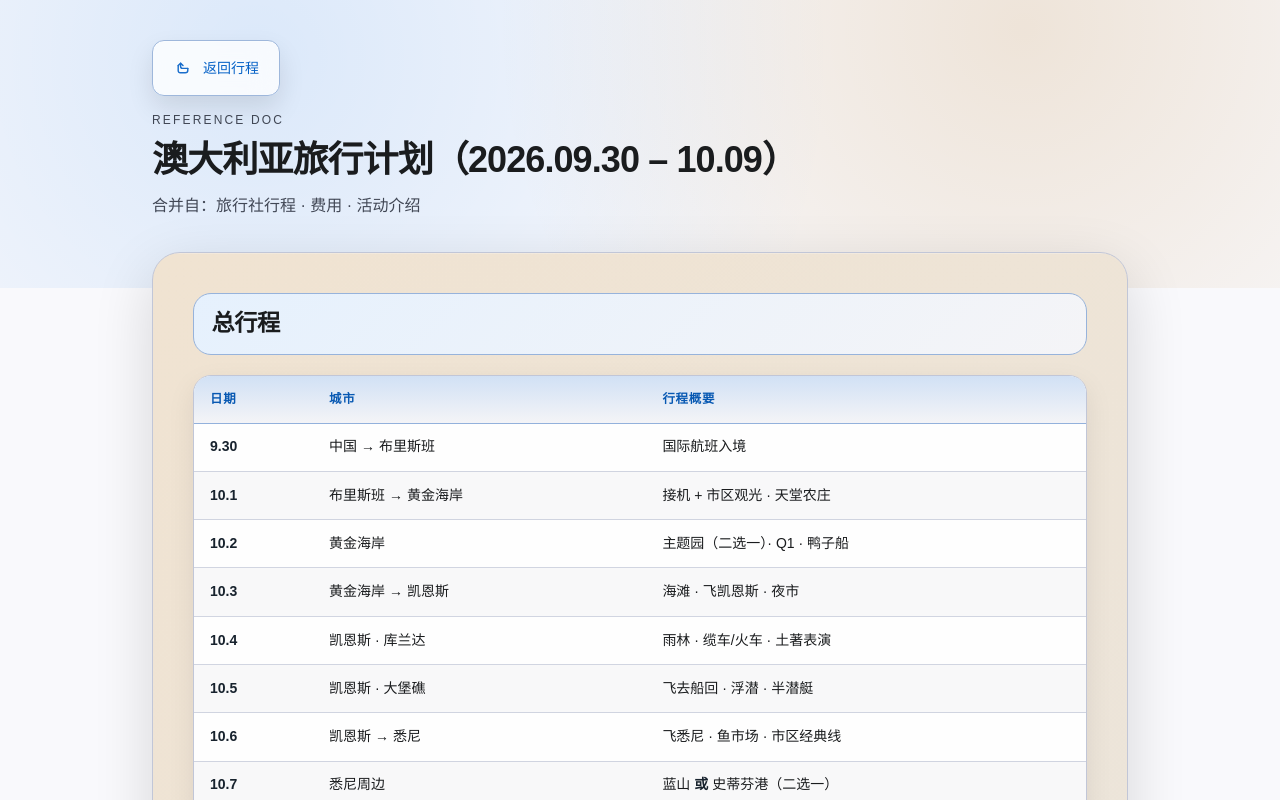
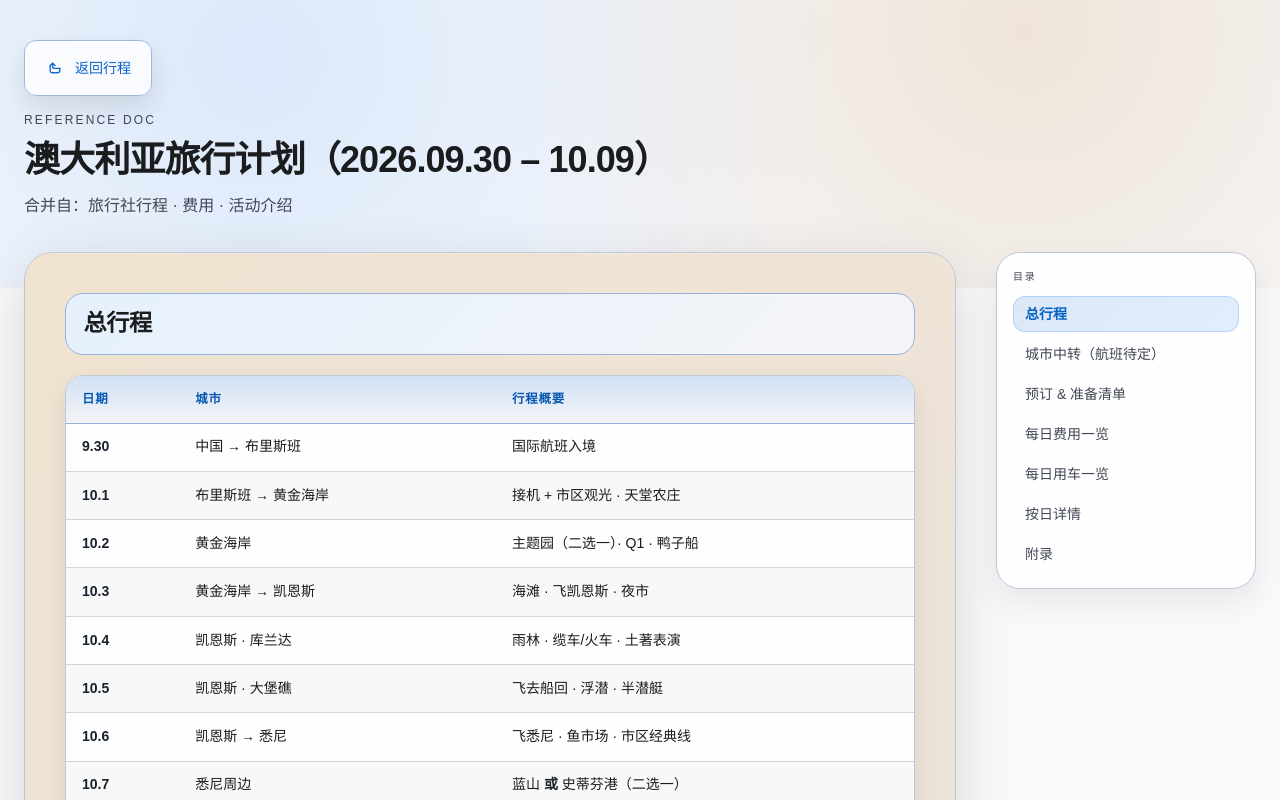
Before and after one commit to wangjian7/trip.jimmiewang.com, a Next.js app: page /trips/au-2026-09-30/reference in a window 1280 px wide. Shown: the top 800 px of the page. Built offline with nearby package versions, Linux system fonts and the light colour scheme.

Commit message:
no message

```diff
--- a/src/app/globals.css
+++ b/src/app/globals.css
@@ -309,7 +309,7 @@ body {
 
   .vv-reference-page {
     position: relative;
-    overflow-x: clip;
+    scroll-behavior: smooth;
   }
 
   .vv-reference-doc {
@@ -368,7 +368,7 @@ body {
     font-weight: 650;
     letter-spacing: -0.02em;
     line-height: 1.35;
-    scroll-margin-top: 1.5rem;
+    scroll-margin-top: 6rem;
   }
 
   .vv-markdown-h2:first-child,
@@ -519,6 +519,37 @@ body {
     font-weight: 650;
     color: color-mix(in srgb, var(--foreground) 92%, var(--vv-markdown-accent));
   }
+
+  .vv-reference-toc-mobile {
+    border-color: color-mix(in srgb, var(--vv-outline-variant) 72%, transparent);
+    background: color-mix(in srgb, var(--background) 82%, transparent);
+  }
+
+  .vv-reference-toc-panel {
+    border: 1px solid var(--vv-outline-variant);
+    background: color-mix(in srgb, var(--vv-surface-lowest) 92%, var(--vv-surface-low));
+    box-shadow: 0 12px 32px color-mix(in srgb, #000000 8%, transparent);
+  }
+
+  .vv-reference-toc-link-idle {
+    color: var(--vv-on-surface-variant);
+  }
+
+  .vv-reference-toc-link-idle:hover {
+    background: color-mix(in srgb, var(--vv-accent-2) 8%, var(--vv-surface-low));
+    color: var(--foreground);
+  }
+
+  .vv-reference-toc-link-active {
+    background: linear-gradient(
+      135deg,
+      color-mix(in srgb, var(--vv-accent) 14%, var(--vv-surface-lowest)),
+      color-mix(in srgb, var(--vv-accent-2) 12%, var(--vv-surface-lowest))
+    );
+    color: color-mix(in srgb, var(--vv-accent-2) 82%, var(--foreground));
+    font-weight: 600;
+    box-shadow: inset 0 0 0 1px color-mix(in srgb, var(--vv-accent-2) 18%, transparent);
+  }
 }
 
 @media print {
--- a/src/app/trips/[slug]/reference/page.tsx
+++ b/src/app/trips/[slug]/reference/page.tsx
@@ -26,6 +26,7 @@ export default async function TripReferencePage({
       title={doc.title}
       subtitle={doc.subtitle}
       content={doc.content}
+      toc={doc.toc}
     />
   );
 }
--- a/src/components/MarkdownContent.tsx
+++ b/src/components/MarkdownContent.tsx
@@ -1,8 +1,36 @@
 import type { Components } from "react-markdown";
+import type { ReactNode } from "react";
 import ReactMarkdown from "react-markdown";
 import remarkGfm from "remark-gfm";
+import { createHeadingSlugger } from "@/lib/markdown-slug";
 
-const markdownComponents: Components = {
+function getTextContent(node: ReactNode): string {
+  if (typeof node === "string") return node;
+  if (typeof node === "number") return String(node);
+  if (Array.isArray(node)) return node.map(getTextContent).join("");
+  if (node && typeof node === "object" && "props" in node) {
+    const props = node.props as { children?: ReactNode };
+    return getTextContent(props.children);
+  }
+  return "";
+}
+
+function createMarkdownComponents(slugger: ReturnType<typeof createHeadingSlugger>): Components {
+  function heading(
+    Tag: "h2" | "h3" | "h4",
+    className: string,
+  ): Components["h2"] {
+    return ({ children, ...props }) => {
+      const id = slugger.slug(getTextContent(children));
+      return (
+        <Tag id={id} className={className} {...props}>
+          {children}
+        </Tag>
+      );
+    };
+  }
+
+  return {
     table: ({ children, ...props }) => (
       <div className="vv-markdown-table-wrap">
         <table {...props}>{children}</table>
@@ -13,21 +41,9 @@ const markdownComponents: Components = {
     tr: ({ children, ...props }) => <tr {...props}>{children}</tr>,
     th: ({ children, ...props }) => <th {...props}>{children}</th>,
     td: ({ children, ...props }) => <td {...props}>{children}</td>,
-  h2: ({ children, ...props }) => (
-    <h2 className="vv-markdown-h2" {...props}>
-      {children}
-    </h2>
-  ),
-  h3: ({ children, ...props }) => (
-    <h3 className="vv-markdown-h3" {...props}>
-      {children}
-    </h3>
-  ),
-  h4: ({ children, ...props }) => (
-    <h4 className="vv-markdown-h4" {...props}>
-      {children}
-    </h4>
-  ),
+    h2: heading("h2", "vv-markdown-h2"),
+    h3: heading("h3", "vv-markdown-h3"),
+    h4: heading("h4", "vv-markdown-h4"),
     blockquote: ({ children, ...props }) => (
       <blockquote className="vv-markdown-callout" {...props}>
         {children}
@@ -45,10 +61,13 @@ const markdownComponents: Components = {
       </code>
     ),
   };
+}
 
 export function MarkdownContent({ content }: { content: string }) {
+  const components = createMarkdownComponents(createHeadingSlugger());
+
   return (
-    <ReactMarkdown remarkPlugins={[remarkGfm]} components={markdownComponents}>
+    <ReactMarkdown remarkPlugins={[remarkGfm]} components={components}>
       {content}
     </ReactMarkdown>
   );
--- /dev/null
+++ b/src/components/ReferenceDocLayout.tsx
@@ -0,0 +1,166 @@
+"use client";
+
+import {
+  createContext,
+  useContext,
+  useEffect,
+  useState,
+  type ReactNode,
+} from "react";
+import type { TocItem } from "@/lib/markdown-toc";
+
+type TocContextValue = {
+  activeId: string;
+  navigate: (id: string) => void;
+};
+
+const TocContext = createContext<TocContextValue | null>(null);
+
+function scrollToHeading(id: string) {
+  const el = document.getElementById(id);
+  if (!el) return;
+  el.scrollIntoView({ behavior: "smooth", block: "start" });
+  history.replaceState(null, "", `#${id}`);
+}
+
+function useTocController(items: TocItem[]) {
+  const [activeId, setActiveId] = useState(items[0]?.id ?? "");
+
+  useEffect(() => {
+    if (items.length === 0) return;
+
+    const hash = decodeURIComponent(window.location.hash.replace(/^#/, ""));
+    if (hash && items.some((item) => item.id === hash)) {
+      setActiveId(hash);
+      requestAnimationFrame(() => scrollToHeading(hash));
+    }
+
+    const elements = items
+      .map((item) => document.getElementById(item.id))
+      .filter((el): el is HTMLElement => Boolean(el));
+    if (elements.length === 0) return;
+
+    const observer = new IntersectionObserver(
+      (entries) => {
+        const visible = entries
+          .filter((entry) => entry.isIntersecting)
+          .sort(
+            (a, b) => a.boundingClientRect.top - b.boundingClientRect.top,
+          );
+        const nextId = visible[0]?.target.id;
+        if (nextId) setActiveId(nextId);
+      },
+      { rootMargin: "-88px 0px -65% 0px", threshold: [0, 0.1, 1] },
+    );
+
+    for (const el of elements) observer.observe(el);
+    return () => observer.disconnect();
+  }, [items]);
+
+  function navigate(id: string) {
+    scrollToHeading(id);
+    setActiveId(id);
+  }
+
+  return { activeId, navigate };
+}
+
+function TocLink({
+  item,
+  active,
+  compact = false,
+}: {
+  item: TocItem;
+  active: boolean;
+  compact?: boolean;
+}) {
+  const ctx = useContext(TocContext);
+  if (!ctx) return null;
+
+  return (
+    <button
+      type="button"
+      onClick={() => ctx.navigate(item.id)}
+      className={[
+        "vv-reference-toc-link w-full text-left transition",
+        compact ? "shrink-0 rounded-full px-3 py-1.5 text-xs" : "rounded-xl px-3 py-2 text-sm",
+        active ? "vv-reference-toc-link-active" : "vv-reference-toc-link-idle",
+      ].join(" ")}
+    >
+      {item.title}
+    </button>
+  );
+}
+
+function TocMobileBar({ items }: { items: TocItem[] }) {
+  const ctx = useContext(TocContext);
+  if (!ctx || items.length === 0) return null;
+
+  return (
+    <nav
+      aria-label="页面目录"
+      className="vv-reference-toc-mobile sticky top-0 z-20 -mx-2 mb-6 border-b px-2 py-3 backdrop-blur-xl sm:-mx-4 sm:px-4 xl:hidden"
+    >
+      <div className="vv-kicker mb-2 text-[10px] font-medium tracking-[0.18em]">
+        目录
+      </div>
+      <div className="flex gap-2 overflow-x-auto pb-1 [-ms-overflow-style:none] [scrollbar-width:none] [&::-webkit-scrollbar]:hidden">
+        {items.map((item) => (
+          <TocLink
+            key={item.id}
+            item={item}
+            active={ctx.activeId === item.id}
+            compact
+          />
+        ))}
+      </div>
+    </nav>
+  );
+}
+
+function TocSidebar({ items }: { items: TocItem[] }) {
+  const ctx = useContext(TocContext);
+  if (!ctx || items.length === 0) return null;
+
+  return (
+    <nav
+      aria-label="页面目录"
+      className="vv-reference-toc-panel max-h-[calc(100vh-3rem)] overflow-y-auto rounded-[24px] p-4"
+    >
+      <div className="vv-kicker mb-3 text-[10px] font-medium tracking-[0.18em]">
+        目录
+      </div>
+      <ul className="flex flex-col gap-1">
+        {items.map((item) => (
+          <li key={item.id}>
+            <TocLink item={item} active={ctx.activeId === item.id} />
+          </li>
+        ))}
+      </ul>
+    </nav>
+  );
+}
+
+export function ReferenceDocLayout({
+  toc,
+  children,
+}: {
+  toc: TocItem[];
+  children: ReactNode;
+}) {
+  const controller = useTocController(toc);
+
+  return (
+    <TocContext.Provider value={controller}>
+      <div className="grid grid-cols-1 xl:grid-cols-[minmax(0,1fr)_260px] xl:gap-10">
+        <div className="min-w-0">
+          <TocMobileBar items={toc} />
+          {children}
+        </div>
+        <aside className="sticky top-6 z-10 hidden h-fit self-start xl:block">
+          <TocSidebar items={toc} />
+        </aside>
+      </div>
+    </TocContext.Provider>
+  );
+}
--- a/src/components/TripReferenceDoc.tsx
+++ b/src/components/TripReferenceDoc.tsx
@@ -1,5 +1,7 @@
 import Link from "next/link";
 import { MarkdownContent } from "@/components/MarkdownContent";
+import { ReferenceDocLayout } from "@/components/ReferenceDocLayout";
+import type { TocItem } from "@/lib/markdown-toc";
 
 const toolbarGhostClass =
   "vv-toolbar-btn vv-toolbar-btn-ghost inline-flex items-center justify-center gap-2.5 rounded-xl px-5 text-sm font-medium shadow-sm";
@@ -14,11 +16,13 @@ export function TripReferenceDoc({
   title,
   subtitle,
   content,
+  toc,
 }: {
   slug: string;
   title: string;
   subtitle?: string;
   content: string;
+  toc: TocItem[];
 }) {
   const theme = getReferenceTheme(slug);
 
@@ -26,8 +30,8 @@ export function TripReferenceDoc({
     <div className="vv-reference-page flex-1 bg-[color:var(--background)] text-[color:var(--foreground)]">
       <div className="vv-reference-hero pointer-events-none absolute inset-x-0 top-0 h-72 bg-[radial-gradient(circle_at_20%_20%,rgba(0,112,235,0.12),transparent_55%),radial-gradient(circle_at_80%_10%,rgba(172,99,0,0.14),transparent_50%)] dark:bg-[radial-gradient(circle_at_20%_20%,rgba(90,167,255,0.12),transparent_55%),radial-gradient(circle_at_80%_10%,rgba(255,184,116,0.1),transparent_50%)]" />
 
-      <div className="relative mx-auto flex w-full max-w-5xl flex-col gap-8 px-4 py-10 sm:px-6">
-        <header className="flex flex-col gap-4">
+      <div className="relative mx-auto w-full max-w-7xl px-4 py-10 sm:px-6">
+        <header className="mb-8 flex flex-col gap-4">
           <div className="flex flex-wrap gap-3">
             <Link href={`/trips/${slug}/`} className={toolbarGhostClass}>
               <span
@@ -75,6 +79,8 @@ export function TripReferenceDoc({
           </div>
         </header>
 
+        <ReferenceDocLayout toc={toc}>
+          <div className="flex flex-col gap-8">
             <article
               className="vv-markdown vv-panel vv-reference-doc rounded-[28px] p-6 sm:p-10"
               data-vv-theme={theme}
@@ -94,6 +100,8 @@ export function TripReferenceDoc({
               </a>
             </footer>
           </div>
+        </ReferenceDocLayout>
+      </div>
     </div>
   );
 }
--- /dev/null
+++ b/src/lib/markdown-slug.ts
@@ -0,0 +1,27 @@
+export function slugifyHeading(text: string) {
+  let slug = text.trim();
+
+  slug = slug.replace(/[（(]([\d.]+)[）)]/g, (_, num) => `-${num.replace(/\./g, "")}`);
+  slug = slug.replace(/[（(]([^）)]+)[）)]/g, "$1");
+  slug = slug.replace(/&/g, "--");
+  slug = slug.replace(/\s*[·•]\s*/g, "-");
+  slug = slug.replace(/[→]/g, "-");
+  slug = slug.replace(/\s+/g, "");
+  slug = slug.replace(/\.(?=\d)/g, "");
+
+  return slug;
+}
+
+export function createHeadingSlugger() {
+  const seen = new Map<string, number>();
+
+  return {
+    slug(text: string) {
+      const base = slugifyHeading(text);
+      const count = seen.get(base) ?? 0;
+      seen.set(base, count + 1);
+      if (count === 0) return base;
+      return `${base}-${count}`;
+    },
+  };
+}
--- /dev/null
+++ b/src/lib/markdown-toc.ts
@@ -0,0 +1,46 @@
+import { createHeadingSlugger } from "@/lib/markdown-slug";
+
+export type TocItem = {
+  id: string;
+  title: string;
+  level: 2 | 3;
+};
+
+const SKIP_TOC_TITLES = new Set(["快速导航"]);
+
+export function stripQuickNavSection(content: string) {
+  return content.replace(/## 快速导航\s*\n[\s\S]*?(?=\n---\n)/, "").trimStart();
+}
+
+export function extractMarkdownToc(content: string, levels: Array<2 | 3> = [2]) {
+  const slugger = createHeadingSlugger();
+  const items: TocItem[] = [];
+
+  for (const line of content.split("\n")) {
+    const h2 = line.match(/^## (.+)$/);
+    if (h2) {
+      const title = h2[1].trim();
+      if (SKIP_TOC_TITLES.has(title)) continue;
+      if (levels.includes(2)) {
+        items.push({ id: slugger.slug(title), title, level: 2 });
+      }
+      continue;
+    }
+
+    const h3 = line.match(/^### (.+)$/);
+    if (h3 && levels.includes(3)) {
+      const title = h3[1].trim();
+      items.push({ id: slugger.slug(title), title, level: 3 });
+    }
+  }
+
+  return items;
+}
+
+export function prepareReferenceMarkdown(content: string) {
+  const body = stripQuickNavSection(content);
+  return {
+    body,
+    toc: extractMarkdownToc(body),
+  };
+}
--- a/src/lib/reference-docs.server.ts
+++ b/src/lib/reference-docs.server.ts
@@ -1,5 +1,6 @@
 import fs from "node:fs";
 import path from "node:path";
+import { prepareReferenceMarkdown } from "@/lib/markdown-toc";
 import { REFERENCE_DOCS } from "@/lib/reference-docs";
 
 export function getReferenceDocContent(slug: string) {
@@ -10,14 +11,16 @@ export function getReferenceDocContent(slug: string) {
   const raw = fs.readFileSync(filePath, "utf-8");
   const titleMatch = raw.match(/^#\s+(.+)$/m);
   const subtitleMatch = raw.match(/^>\s+(.+)$/m);
-  const content = raw
+  const stripped = raw
     .replace(/^#\s[^\n]+\n+/, "")
     .replace(/^>\s[^\n]+\n+/, "")
     .replace(/^---\n+/, "");
+  const { body, toc } = prepareReferenceMarkdown(stripped);
 
   return {
     title: titleMatch?.[1] ?? "参考文档",
     subtitle: subtitleMatch?.[1],
-    content,
+    content: body,
+    toc,
   };
 }
```
Also changed, not shown: assets/澳洲旅行计划.md (+1 -1 lines). Lines whose indentation alone changed are shown as unchanged.
